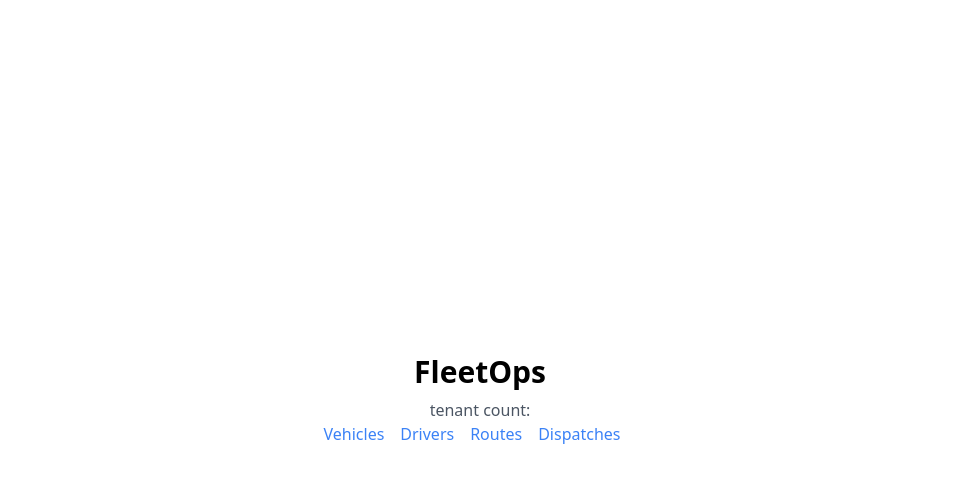
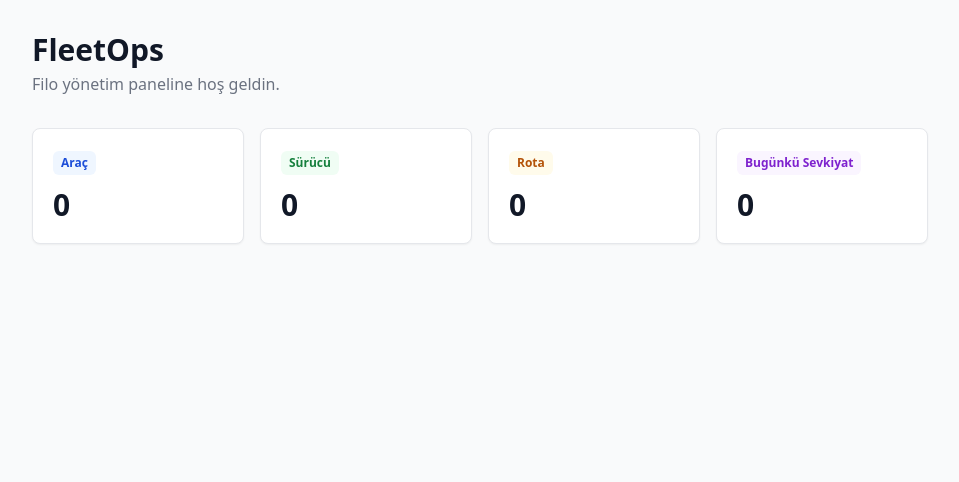
Before and after one commit to dogukanacet/trekker, a Next.js app: page / in a window 1280 px wide. Shown: the top 482 px of the page, without its empty margins (160-1119 px from the left). Built offline with nearby package versions, Linux system fonts and the light colour scheme; no server answers; the database is empty.

Commit message:
add dashboard cards to homepage

```diff
--- a/src/app/page.tsx
+++ b/src/app/page.tsx
@@ -1,25 +1,62 @@
 import { prisma } from "@/lib/prisma";
 import Link from "next/link";
+import { auth } from "@/lib/auth";
 
-export default function Home() {
+export default async function Home() {
+  const session = await auth();
+  const tenantId = session?.user?.tenantId;
+
+  const vehicleCount = await prisma.vehicle.count({ where: { depot: { tenantId } } });
+  const driverCount = await prisma.driver.count({ where: { depot: { tenantId } } });
+  const routeCount = await prisma.route.count({ where: { depot: { tenantId } } });
+
+  const startOfToday = new Date();
+  startOfToday.setHours(0, 0, 0, 0);
+  const startOfTomorrow = new Date(startOfToday);
+  startOfTomorrow.setDate(startOfTomorrow.getDate() + 1);
+
+  const dispatchCount = await prisma.dispatch.count({
+    where: {
+      date: { gte: startOfToday, lt: startOfTomorrow },
+      vehicle: { depot: { tenantId } },
+    },
+  });
+
+  const cards = [
+    { label: "Araç", count: vehicleCount, href: "/vehicles", color: "bg-blue-50 text-blue-700" },
+    { label: "Sürücü", count: driverCount, href: "/drivers", color: "bg-green-50 text-green-700" },
+    { label: "Rota", count: routeCount, href: "/routes", color: "bg-amber-50 text-amber-700" },
+    {
+      label: "Bugünkü Sevkiyat",
+      count: dispatchCount,
+      href: "/dispatches",
+      color: "bg-purple-50 text-purple-700",
+    },
+  ];
+
   return (
-    <main className="flex min-h-screen flex-col items-center justify-center p-24">
-      <h1 className="text-3xl font-bold">FleetOps</h1>
-      <p className="mt-2 text-gray-600">tenant count: {prisma.tenant.count()}</p>
-      <nav>
-        <Link href="/vehicles" className="text-blue-500 hover:underline mr-4">
-          Vehicles
-        </Link>
-        <Link href="/drivers" className="text-blue-500 hover:underline mr-4">
-          Drivers
-        </Link>
-        <Link href="/routes" className="text-blue-500 hover:underline mr-4">
-          Routes
-        </Link>
-        <Link href="/dispatches" className="text-blue-500 hover:underline mr-4">
-          Dispatches
-        </Link>
-      </nav>
+    <main className="min-h-screen bg-gray-50 p-8">
+      <div className="mx-auto max-w-4xl">
+        <h1 className="text-3xl font-bold text-gray-900">FleetOps</h1>
+        <p className="mt-1 text-gray-500">Filo yönetim paneline hoş geldin.</p>
+
+        <div className="mt-8 grid grid-cols-2 gap-4 sm:grid-cols-4">
+          {cards.map((card) => (
+            <Link
+              key={card.href}
+              href={card.href}
+              className="rounded-lg border border-gray-200 bg-white p-5 shadow-sm transition hover:shadow-md"
+            >
+              <div
+                className={`inline-flex rounded-md px-2 py-1 text-xs font-semibold ${card.color}`}
+              >
+                {card.label}
+              </div>
+              <p className="mt-3 text-3xl font-bold text-gray-900">{card.count}</p>
+            </Link>
+          ))}
+        </div>
+      </div>
     </main>
   );
 }
```
